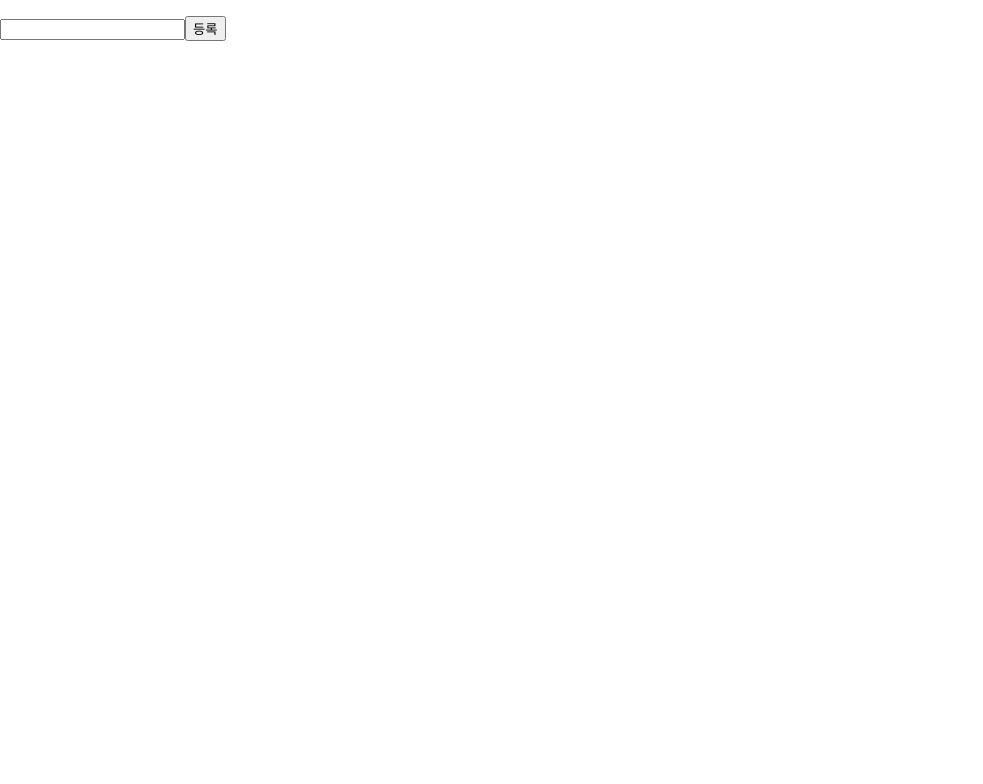
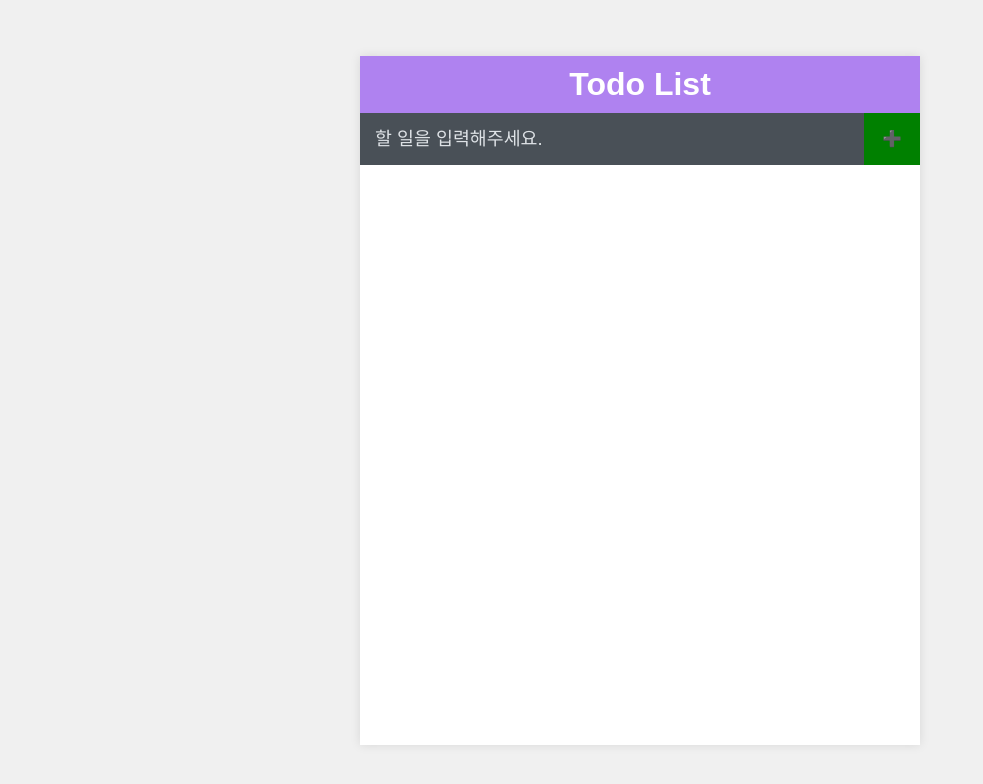
Before and after one commit to swandevson/React_todo_gib.son, a React (Create React App) app: page / in a window 1280 px wide. Shown: the top 784 px of the page, without its empty margins (0-983 px from the left). Built offline with nearby package versions, Linux system fonts and the light colour scheme.

Commit message:
:sparkles: css 적용

```diff
--- a/package.json
+++ b/package.json
@@ -9,6 +9,7 @@
     "react": "^18.3.1",
     "react-dom": "^18.3.1",
     "react-scripts": "5.0.1",
+    "styled-components": "^6.1.12",
     "web-vitals": "^2.1.4"
   },
   "scripts": {
--- a/src/components/TodoApp.jsx
+++ b/src/components/TodoApp.jsx
@@ -1,8 +1,24 @@
 import React, { useState, useReducer } from "react";
 import TodoList from "./TodoList";
 import TodoForm from "./TodoForm";
+import styled from "styled-components";
 
-const TodoApp = (TodoItemProps) => {
+const TodoContainer = styled.div`
+  background: white;
+  box-shadow: 0 0 10px rgba(0, 0, 0, 0.1);
+  width: 70vh;
+  position: relative;
+`;
+
+const Title = styled.h1`
+  text-align: center;
+  background-color: #af82f0;
+  color: white;
+  padding: 10px;
+  margin: 0;
+`;
+
+const TodoApp = () => {
   const [todos, setTodos] = useState(new Map());
 
   const addTodo = (text) => {
@@ -29,8 +45,11 @@ const TodoApp = (TodoItemProps) => {
 
   return (
     <>
-      <TodoList todos={todos} onDelete={deleteTodo} onEdit={editTodo} />
-      <TodoForm addTodo={addTodo} />
+      <TodoContainer>
+        <Title>Todo List</Title>
+        <TodoForm addTodo={addTodo} />
+        <TodoList todos={todos} onDelete={deleteTodo} onEdit={editTodo} />
+      </TodoContainer>
     </>
   );
 };
--- a/src/components/TodoForm.jsx
+++ b/src/components/TodoForm.jsx
@@ -1,4 +1,42 @@
 import React, { useState } from "react";
+import styled from "styled-components";
+
+const TodoFormContainer = styled.div`
+  background: #495057;
+  font-size: 1.4rem;
+`;
+
+const TodoForm = styled.form`
+  display: flex;
+  width: 100%;
+`;
+
+const InputBox = styled.input`
+  flex: 1 1 90%;
+  font-size: 1.15rem;
+  padding: 15px;
+  border: none;
+  background: #495057;
+  color: white; /* Change the text color to white */
+  box-sizing: border-box;
+  &::placeholder {
+    color: #dee2e6;
+  }
+`;
+
+const SubmitButton = styled.button`
+  flex: 1 1 10%;
+  padding: 10px;
+  border: none;
+  background-color: green;
+  color: white;
+  cursor: pointer;
+`;
+
+const SubmitButtonText = styled.h3`
+  margin: 0px;
+  padding: 0px;
+`;
 
 const TodoInput = ({ addTodo }) => {
   const [text, setText] = useState("");
@@ -18,32 +56,20 @@ const TodoInput = ({ addTodo }) => {
   };
 
   return (
-    <div>
-      <form id="todoInput" onSubmit={handleSubmit}>
-        <InputBox onType={handleType} text={text} />
-        <SubmitButton />
-      </form>
-    </div>
-  );
-};
-
-const InputBox = ({ onType, text }) => {
-  return (
-    <input
-      type="text"
-      placeholdear="할 일을 입력해주세요."
-      id="input-box"
-      onChange={onType}
-      value={text}
-    />
-  );
-};
-
-const SubmitButton = () => {
-  return (
-    <button type="submit" id="submit-button">
-      등록
-    </button>
+    <TodoFormContainer>
+      <TodoForm id="todo-form" onSubmit={handleSubmit}>
+        <InputBox
+          type="text"
+          placeholder="할 일을 입력해주세요."
+          id="input-box"
+          onChange={handleType}
+          value={text}
+        />
+        <SubmitButton type="submit" id="submit-button">
+          <SubmitButtonText>➕</SubmitButtonText>
+        </SubmitButton>
+      </TodoForm>
+    </TodoFormContainer>
   );
 };
 
--- a/src/components/TodoItem.jsx
+++ b/src/components/TodoItem.jsx
@@ -1,4 +1,58 @@
 import React, { useState } from "react";
+import styled from "styled-components";
+
+const TodoListItem = styled.li`
+  display: flex;
+  align-items: center;
+  justify-content: center;
+  padding: 10px;
+  border-bottom: 1px solid #eee;
+  margin-bottom: 10px;
+  background-color: white;
+`;
+
+const Checkbox = styled.input`
+  align-items: center;
+  justify-content: center;
+  margin-right: 10px;
+`;
+
+const TextInput = styled.input`
+  flex: 1;
+  text-decoration: ${({ $isChecked }) =>
+    $isChecked ? "line-through" : "none"};
+  color: ${({ $isChecked }) => ($isChecked ? "gray" : "black")};
+`;
+
+const Text = styled.span`
+  flex: 1;
+  line-height: center;
+  align-items: center;
+  font-size: 1.15rem;
+  text-decoration: ${({ $isChecked }) =>
+    $isChecked ? "line-through" : "none"};
+  color: ${({ $isChecked }) => ($isChecked ? "gray" : "black")};
+`;
+
+const Button = styled.button`
+  margin-left: 5px;
+  padding: 5px 10px;
+  border: none;
+  border-radius: 4px;
+  border: 1px solid grey;
+  cursor: pointer;
+  color: white;
+
+  &:hover {
+    opacity: 0.8;
+  }
+
+  &.save-button {
+    background-color: #28a745;
+  }
+
+  background-color: inherit;
+`;
 
 const TodoItem = ({ id, text, isCompleted, onDelete, onEdit }) => {
   const [isChecked, setIsChecked] = useState(isCompleted);
@@ -6,6 +60,7 @@ const TodoItem = ({ id, text, isCompleted, onDelete, onEdit }) => {
   const handleCheckboxChange = () => {
     setIsChecked(!isChecked);
     onEdit(id, text, isChecked);
+    console.log(isCompleted);
   };
 
   const handleDeleteClick = () => {
@@ -28,33 +83,44 @@ const TodoItem = ({ id, text, isCompleted, onDelete, onEdit }) => {
     setEditedText(e.target.value);
   };
 
-  console.log(isCompleted);
   return (
-    <li className="todo-item">
-      <input
+    <TodoListItem className="todo-item">
+      <Checkbox
         type="checkbox"
         checked={isChecked}
         onChange={handleCheckboxChange}
       />
       {editing ? (
-        <input type="text" value={editedText} onChange={handleInputChange} />
+        <TextInput
+          type="text"
+          value={editedText}
+          onChange={handleInputChange}
+        />
       ) : (
-        <span
-          style={{
-            textDecoration: isChecked ? "line-through" : "none",
-            color: isChecked ? "gray" : "black",
-          }}
-        >
-          {text}
-        </span>
+        <Text $isChecked={isChecked}>{text}</Text>
       )}
       {editing ? (
-        <button onClick={handleSaveClick}>Save</button>
+        <Button
+          onClick={handleSaveClick}
+          //style={{ backgroundColor: "#28a745" }}
+        >
+          💾
+        </Button>
       ) : (
-        <button onClick={handleEditClick}>Edit</button>
+        <Button
+          onClick={handleEditClick}
+          //style={{ backgroundColor: "skyblue" }}
+        >
+          ✏️
+        </Button>
       )}
-      <button onClick={handleDeleteClick}>Delete</button>
-    </li>
+      <Button
+        onClick={handleDeleteClick}
+        //style={{ backgroundColor: "#dc3545" }}
+      >
+        🗑️
+      </Button>
+    </TodoListItem>
   );
 };
 
--- a/src/components/TodoList.jsx
+++ b/src/components/TodoList.jsx
@@ -1,11 +1,26 @@
-import React, { useState } from "react";
+import React from "react";
 import TodoItem from "./TodoItem";
+import styled from "styled-components";
+
+const TodoListContainer = styled.div`
+  border-radius: 5px;
+  padding: 10px;
+  background-color: white;
+  height: 70vh;
+  overflow: scroll;
+`;
+
+const List = styled.ul`
+  padding: 0;
+  margin 0;
+  `;
 
 const TodoList = ({ todos, onDelete, onEdit }) => {
   console.log([...todos.entries()]);
 
   return (
-    <ol>
+    <TodoListContainer>
+      <List>
         {[...todos.entries()].map(([id, { text, isCompleted }]) => (
           <TodoItem
             key={id}
@@ -16,7 +31,8 @@ const TodoList = ({ todos, onDelete, onEdit }) => {
             onEdit={onEdit}
           />
         ))}
-    </ol>
+      </List>
+    </TodoListContainer>
   );
 };
 
--- /dev/null
+++ b/src/css/TodoForm.css
@@ -0,0 +1,30 @@
+#todo-form {
+  display: flex;
+  align-items: center;
+  margin-bottom: 20px;
+  background-color: #275229;
+  padding: 10px;
+  border-radius: 5px;
+  border: 2px solid #357a38;
+}
+
+#input-box {
+  flex: 1;
+  padding: 10px;
+  border: 1px solid #ccc;
+  border-radius: 4px;
+  margin-right: 10px;
+}
+
+#submit-button {
+  padding: 10px 20px;
+  border: none;
+  background-color: #007bff;
+  color: white;
+  border-radius: 4px;
+  cursor: pointer;
+}
+
+#submit-button:hover {
+  background-color: #0056b3;
+}
--- a/src/index.css
+++ b/src/index.css
@@ -1,13 +1,10 @@
 body {
+  font-family: Arial, sans-serif;
+  background-color: #f0f0f0;
   margin: 0;
-  font-family: -apple-system, BlinkMacSystemFont, 'Segoe UI', 'Roboto', 'Oxygen',
-    'Ubuntu', 'Cantarell', 'Fira Sans', 'Droid Sans', 'Helvetica Neue',
-    sans-serif;
-  -webkit-font-smoothing: antialiased;
-  -moz-osx-font-smoothing: grayscale;
+  padding: 0;
+  display: flex;
+  justify-content: center;
+  align-items: center;
+  height: 100vh;
 }
-
-code {
-  font-family: source-code-pro, Menlo, Monaco, Consolas, 'Courier New',
-    monospace;
-}
```
Also changed, not shown: src/css/TodoApp.css (added, +17 -0 lines), src/css/TodoItem.css (added, +52 -0 lines), src/index.js (+7 -6 lines), 1 other file (tests, documents, lock files or other folders). Lines whose indentation alone changed are shown as unchanged.
